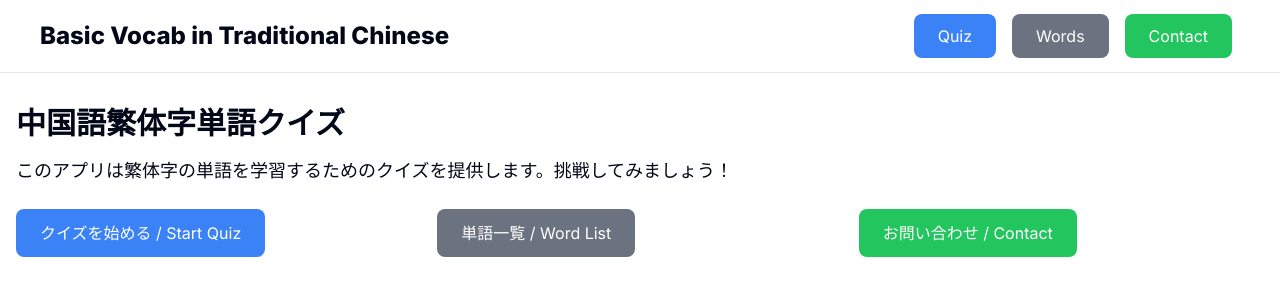
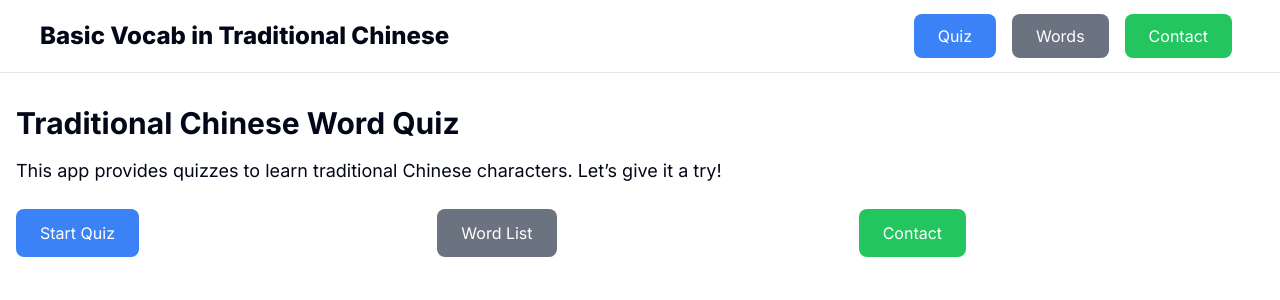
Before and after one commit to konapeso/ct-ja-vocab-test, a Next.js app: page / in a window 1280 px wide. Shown: the top 300 px of the page. Built offline with nearby package versions, Linux system fonts and the light colour scheme.

Commit message:
文言変更

```diff
--- a/src/app/page.tsx
+++ b/src/app/page.tsx
@@ -3,24 +3,25 @@ import Link from "next/link";
 export default function Home() {
   return (
     <div className="container mx-auto px-4 py-8">
-      <h1 className="text-3xl font-bold mb-4">中国語繁体字単語クイズ</h1>
+      <h1 className="text-3xl font-bold mb-4">Traditional Chinese Word Quiz</h1>
       <p className="text-lg mb-6">
-        このアプリは繁体字の単語を学習するためのクイズを提供します。挑戦してみましょう！
+        This app provides quizzes to learn traditional Chinese characters.
+        Let&rsquo;s give it a try!
       </p>
       <div className="grid grid-cols-1 md:grid-cols-2 lg:grid-cols-3 gap-4">
-        <Link href="/quiz">
+        <Link href="/quiz-selection">
           <button className="bg-blue-500 hover:bg-blue-600 text-white py-3 px-6 rounded-lg block text-center">
-            クイズを始める / Start Quiz
+            Start Quiz
           </button>
         </Link>
         <Link href="/words">
           <button className="bg-gray-500 hover:bg-gray-600 text-white py-3 px-6 rounded-lg block text-center">
-            単語一覧 / Word List
+            Word List
           </button>
         </Link>
         <Link href="/contact">
           <button className="bg-green-500 hover:bg-green-600 text-white py-3 px-6 rounded-lg block text-center">
-            お問い合わせ / Contact
+            Contact
           </button>
         </Link>
       </div>
```
